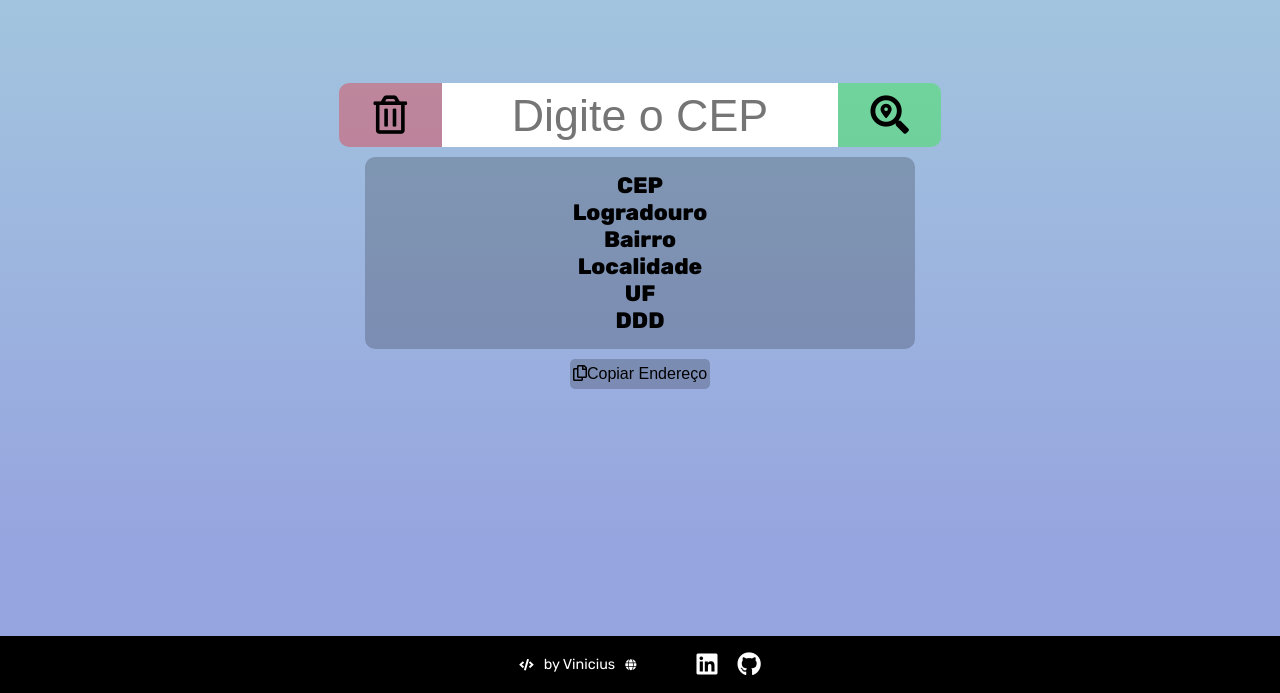
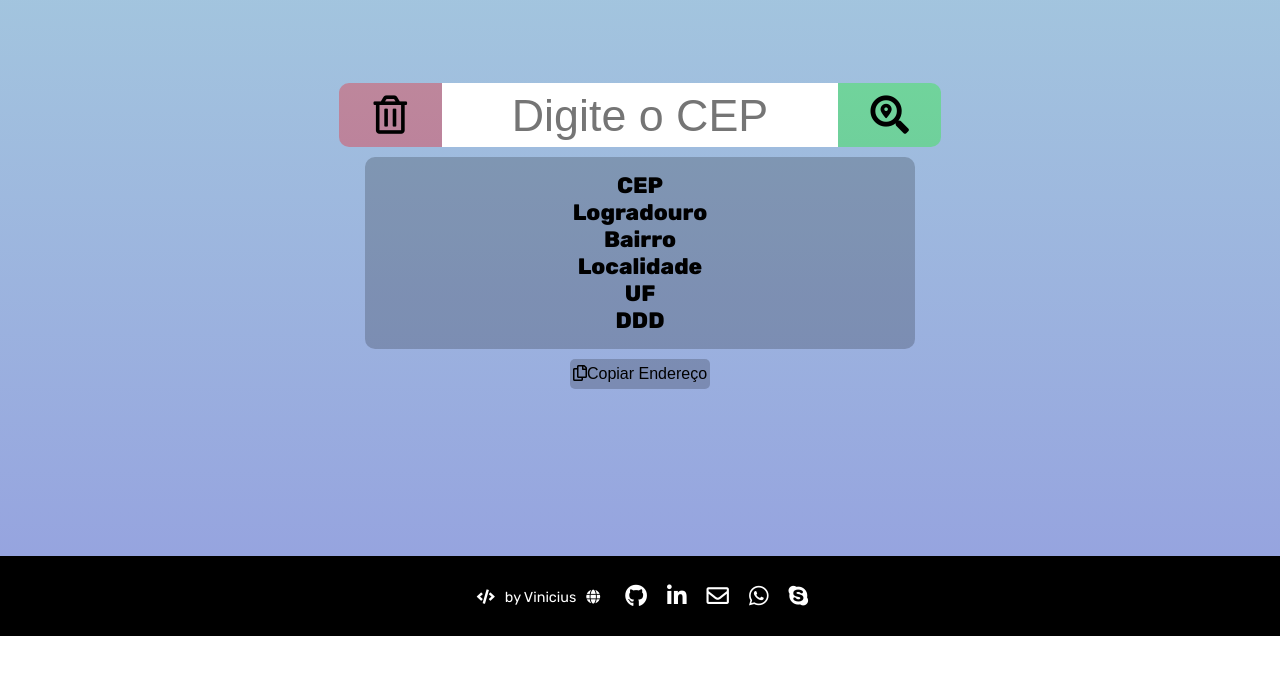
Before and after one commit to viniciusad/CEP, a plain HTML site: page index.html in a window 1280 px wide. Shown: the part 164-857 px from the top of the page. After the commit the page ends 800 px from the top, so only its background shows below. Drawn offline with nearby package versions, Linux system fonts and the light colour scheme.

Commit message:
Ajust: footer

```diff
--- a/css/style-buscacep.css
+++ b/css/style-buscacep.css
@@ -1,16 +1,18 @@
-@import url('https://fonts.googleapis.com/css2?family=Rubik:wght@400;500;600;700;800;900&display=swap');
+@import url("https://fonts.googleapis.com/css2?family=Rubik:wght@400;500;600;700;800;900&display=swap");
 
-body, html, .body{
+body,
+html,
+.body {
   margin: 0 auto;
   height: 100%;
   width: 100%;
   font-family: "Rubik", sans-serif;
 }
-body{
-  background:
-    linear-gradient(#A6CEDE, #96A4DF 90%);
+body {
+  font-family: "Rubik", sans-serif;
+  background: linear-gradient(#a6cede, #96a4df 90%);
 }
-.body{
+.body {
   display: flex;
   align-items: center;
   justify-content: center;
@@ -72,7 +74,8 @@ body{
   background-color: rgba(255, 0, 0, 0.3);
   cursor: pointer;
 }
-.buscarcepp:hover, .apagarcep:hover {
+.buscarcepp:hover,
+.apagarcep:hover {
   transform: scale(1.1);
   transition-duration: 0.3s;
 }
@@ -120,12 +123,16 @@ body{
 
 /*========== FOOTER ========== */
 .footer {
+  font-family: "Rubik", sans-serif;
+  color: white;
   margin: 0;
-  float: bottom;
+  position: fixed;
+  left: 0;
   bottom: 0;
+  width: 100%;
   background: rgb(0, 0, 0);
-}
-.footer-center {
+  height: 80px;
+  box-sizing: border-box;
   display: -webkit-flex;
   display: -ms-flexbox;
   display: flex;
@@ -135,26 +142,26 @@ body{
   -webkit-justify-content: center;
   -ms-flex-pack: justify;
   justify-content: center;
+  flex-wrap: wrap;
+  flex-shrink: 0;
 }
-.footer-center p {
-  font-size: 0.9em;
+.footer p {
   color: white;
   text-decoration: none;
 }
-.footer-center i {
-  font-size: 1.5em;
+.footer i {
   color: white;
   padding: 0 10px;
   text-decoration: none;
 }
-.footer-center a {
+.footer a {
   text-decoration: none;
   color: white;
 }
-.author i {
-  font-size: 0.8em;
+.author {
+  padding: 0 5px;
 }
-.author p {
+.author a {
   font-size: 0.9em;
 }
 .social-links {
@@ -162,11 +169,16 @@ body{
   flex-direction: row;
   justify-content: center;
   align-items: center;
+  list-style: none;
+  margin: 0;
+  padding: 0;
+}
+.social-links ul li {
+  list-style: none;
 }
 .social-links a {
+  font-size: 1.4em;
+  color: white;
+  list-style: none;
   text-decoration: none;
-    color: white;
 }
-.social-links li {
-    list-style: none;
-}
--- a/index.html
+++ b/index.html
@@ -40,18 +40,23 @@
                 </div>
             </div>
         </div>
+        <!-- ================== FOOTER ================== -->
         <footer class="footer">
-            <div class="footer-center">
-                <div class="author">
-                    <p><a href="https://viniciusad.com" target="_blank" alt="Clique para mais projetos" title="Clique para mais projetos"><i class="fas fa-code"></i>by Vinicius<i class="fas fa-globe"></i></a></p>
-                </div>
-                <ul class="social-links">
-                    <li><a href="https://www.linkedin.com/in/viniciusad/" target="_blank" alt="Linkedin" title="Linkedin"><i class="fab fa-linkedin"></i></a>
-                    </li>
-                    <li><a href="https://github.com/viniciusad" target="_blank" alt="Github" title="Github"><i class="fab fa-github"></i><a>
-                    </li>
-                </ul>
+            <div class="author">
+                <p><a href="https://viniciusad.com" target="_blank" alt="Clique para mais projetos" title="Clique para mais projetos"><i class="fas fa-code"></i>by Vinicius<i class="fas fa-globe"></i></a></p>
             </div>
+            <ul class="social-links">
+                <li><a href="https://github.com/viniciusad/" target=”_blank”
+                    title="Perfil Github"><i class="fab fa-github"></i></a></li>
+                <li><a href="https://www.linkedin.com/in/viniciusad/" target=”_blank”
+                    title="Perfil Linkedin"><i class="fab fa-linkedin-in"></i></a></li>
+                <li><a href="mailto:viniciusad@outlook.com.br?subject=Contato" target=”_blank”
+                    title="Contato por E-mail"><i class="far fa-envelope"></i></a></li>
+                <li><a href="https://api.whatsapp.com/send/?phone=5521972923730/"
+                    target=”_blank” title="Contato por Whatsapp"><i class="fab fa-whatsapp"></i></a></li>
+                <li><a href="https://join.skype.com/vZyj2uVQku3F" target=”_blank”
+                    title="Contato por Skype"><i class="fab fa-skype"></i></a></li>
+            </ul>
         </footer>
             <!-- 3. Instantiate clipboard by passing a HTML element -->
         <script>
```
Lines whose indentation alone changed are shown as unchanged.
